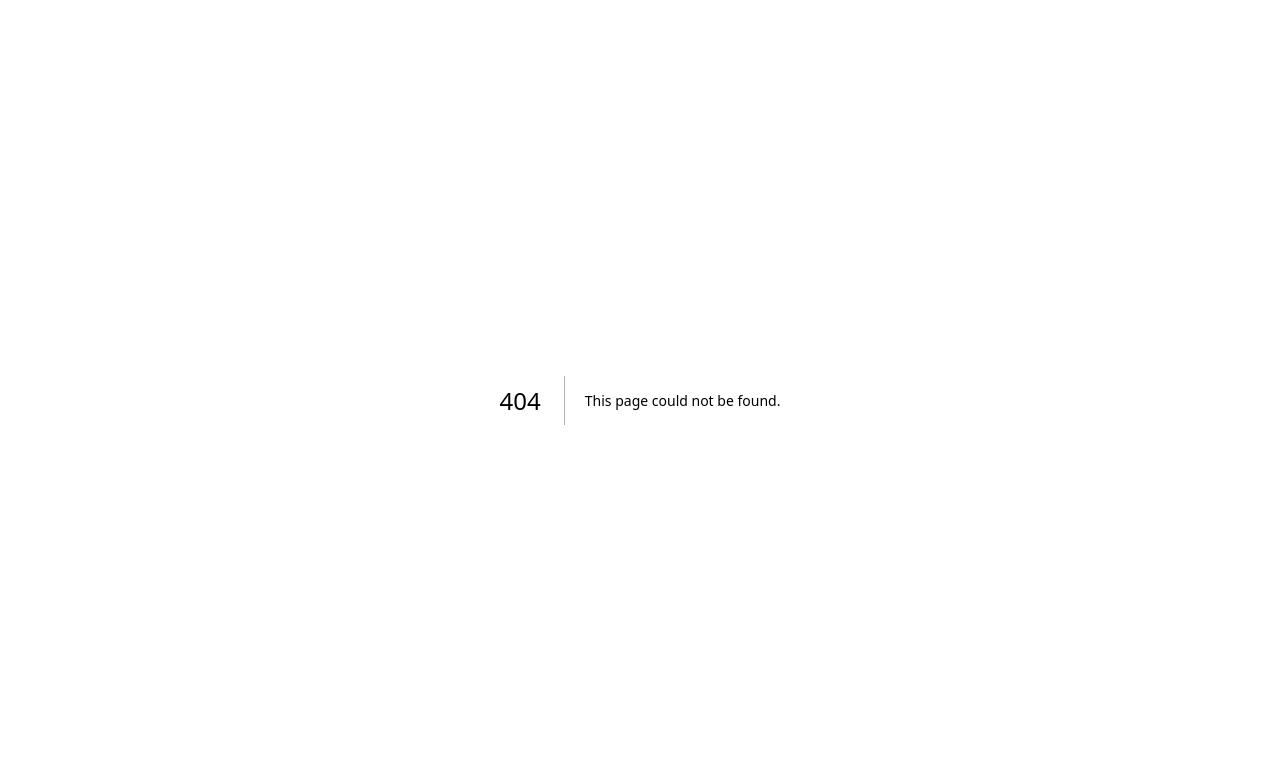
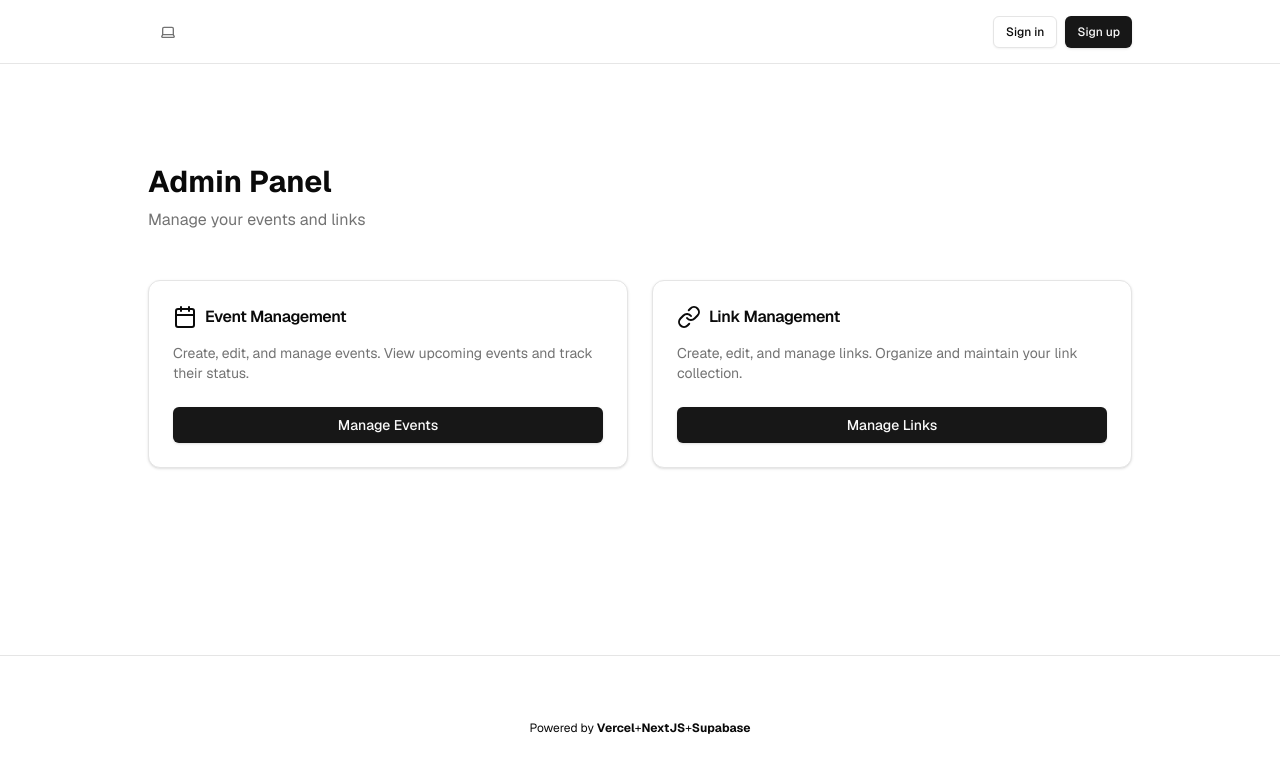
Before and after one commit to 19623248Git/sekuro-web-app, a Next.js app: page /admin/panel in a window 1280 px wide. Before the commit this address had no page. Shown: the top 772 px of the page. Built offline with nearby package versions, Linux system fonts and the light colour scheme; no server answers.

Commit message:
feat: :sparkles: home panel page

```diff
--- a/app/admin/home/page.tsx
+++ b/app/admin/home/page.tsx
@@ -2,7 +2,7 @@ import { redirect } from "next/navigation";
 import Link from "next/link";
 
 import { createClient } from "@/lib/supabase/server";
-import { InfoIcon, UserPlus, UserMinus } from "lucide-react";
+import { InfoIcon, UserPlus, UserMinus, LayoutDashboard } from "lucide-react";
 import { FetchDataSteps } from "@/components/tutorial/fetch-data-steps";
 import { Suspense } from "react";
 import { Button } from "@/components/ui/button";
@@ -29,7 +29,13 @@ export default function ProtectedPage() {
       </div>
       <div className="flex flex-col gap-2 items-start">
         <h2 className="text-2xl font-semibold mb-4">Admin Actions</h2>
-        <div className="flex gap-4">
+        <div className="flex gap-4 flex-wrap">
+          <Button asChild variant="default" size="lg">
+            <Link href="/admin/panel" className="flex items-center gap-2">
+              <LayoutDashboard size="20" />
+              Admin Panel
+            </Link>
+          </Button>
           <Button asChild variant="default" size="lg">
             <Link href="/admin/grant" className="flex items-center gap-2">
               <UserPlus size="20" />
--- /dev/null
+++ b/app/admin/panel/page.tsx
@@ -0,0 +1,55 @@
+import Link from "next/link";
+import { Button } from "@/components/ui/button";
+import { Card, CardContent, CardDescription, CardHeader, CardTitle } from "@/components/ui/card";
+import { Calendar, Link as LinkIcon } from "lucide-react";
+
+export default function PanelPage() {
+  return (
+    <div className="flex-1 w-full flex flex-col gap-12">
+      <div>
+        <h1 className="text-3xl font-bold mb-2">Admin Panel</h1>
+        <p className="text-muted-foreground">Manage your events and links</p>
+      </div>
+
+      <div className="grid gap-6 md:grid-cols-2">
+        <Card className="hover:shadow-lg transition-shadow">
+          <CardHeader>
+            <div className="flex items-center gap-2 mb-2">
+              <Calendar className="h-6 w-6" />
+              <CardTitle>Event Management</CardTitle>
+            </div>
+            <CardDescription>
+              Create, edit, and manage events. View upcoming events and track their status.
+            </CardDescription>
+          </CardHeader>
+          <CardContent>
+            <Button asChild className="w-full">
+              <Link href="/admin/panel/event">
+                Manage Events
+              </Link>
+            </Button>
+          </CardContent>
+        </Card>
+
+        <Card className="hover:shadow-lg transition-shadow">
+          <CardHeader>
+            <div className="flex items-center gap-2 mb-2">
+              <LinkIcon className="h-6 w-6" />
+              <CardTitle>Link Management</CardTitle>
+            </div>
+            <CardDescription>
+              Create, edit, and manage links. Organize and maintain your link collection.
+            </CardDescription>
+          </CardHeader>
+          <CardContent>
+            <Button asChild className="w-full">
+              <Link href="/admin/panel/link">
+                Manage Links
+              </Link>
+            </Button>
+          </CardContent>
+        </Card>
+      </div>
+    </div>
+  );
+}
```
